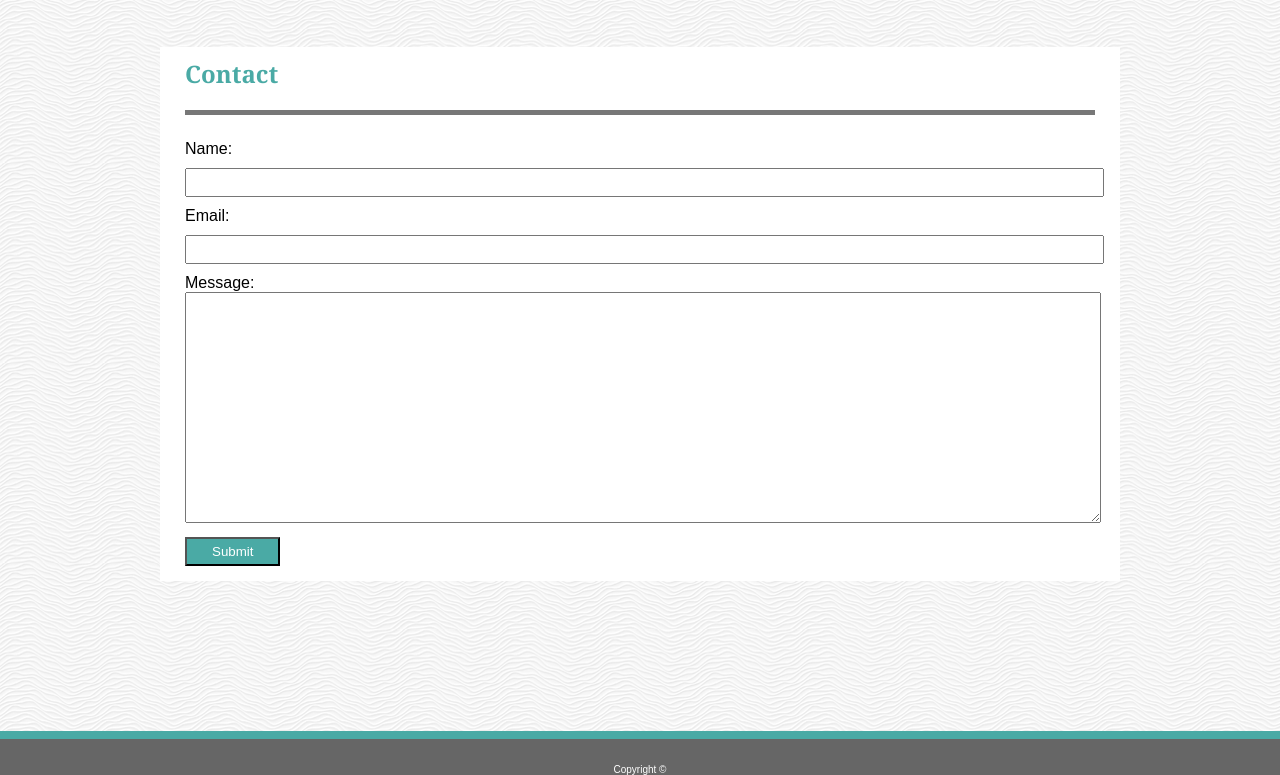
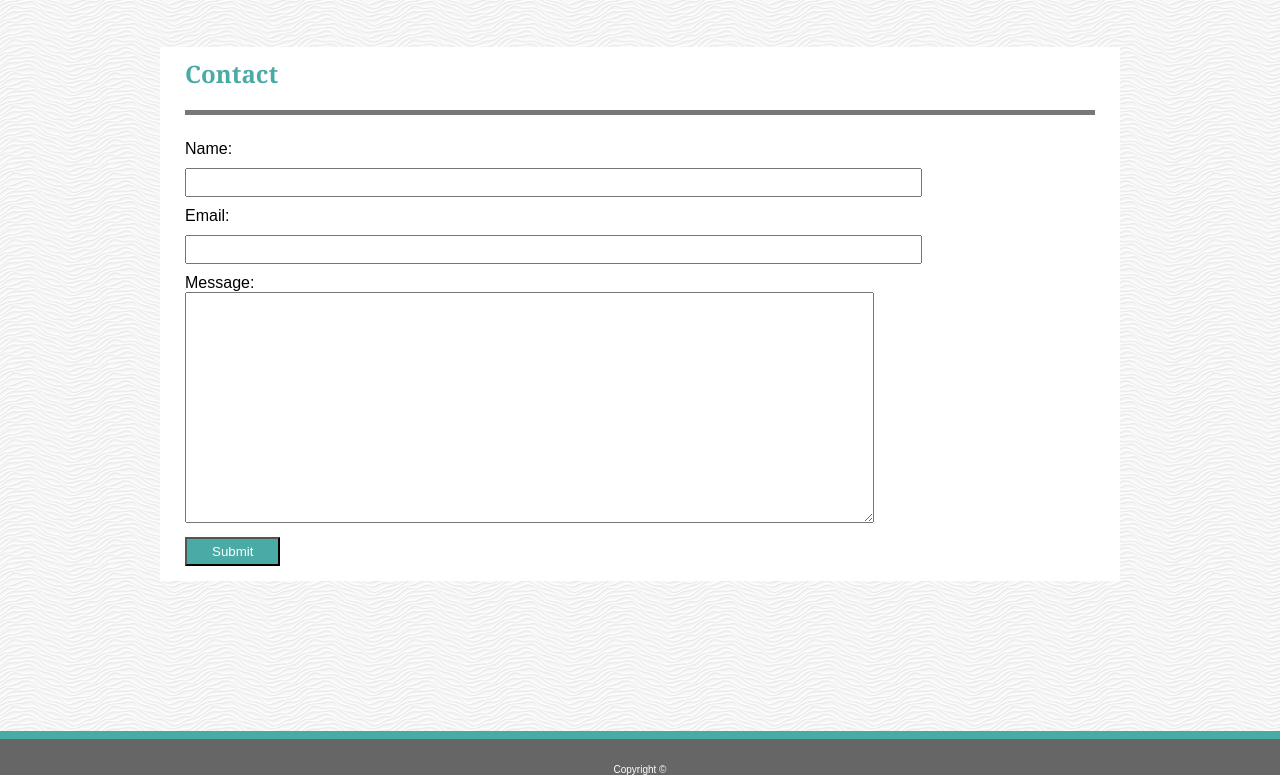
Before and after one commit to efuller82/Responsive-Portfolio, a plain HTML site: page contact.html in a window 1280 px wide. Shown: the part 104-879 px from the top of the page. Drawn offline with Linux system fonts and the light colour scheme.

```diff
--- a/assets/css/style.css
+++ b/assets/css/style.css
@@ -132,13 +132,13 @@ a:active {
 }
 
  input {
-     width: 95%;
+     width: 75%;
      padding: 5px 25px 5px 25px;
      margin: 10px 0px 10px 0px;
  }
 
  textarea {
-     width: 100%;
+     width: 75%;
  }
 
  .form_boxes {
@@ -277,7 +277,6 @@ a:active {
 }
 .content {
     width: 430px;
-    margin: 5vw;
     font-size: 1.7vw;
 
 }
```
